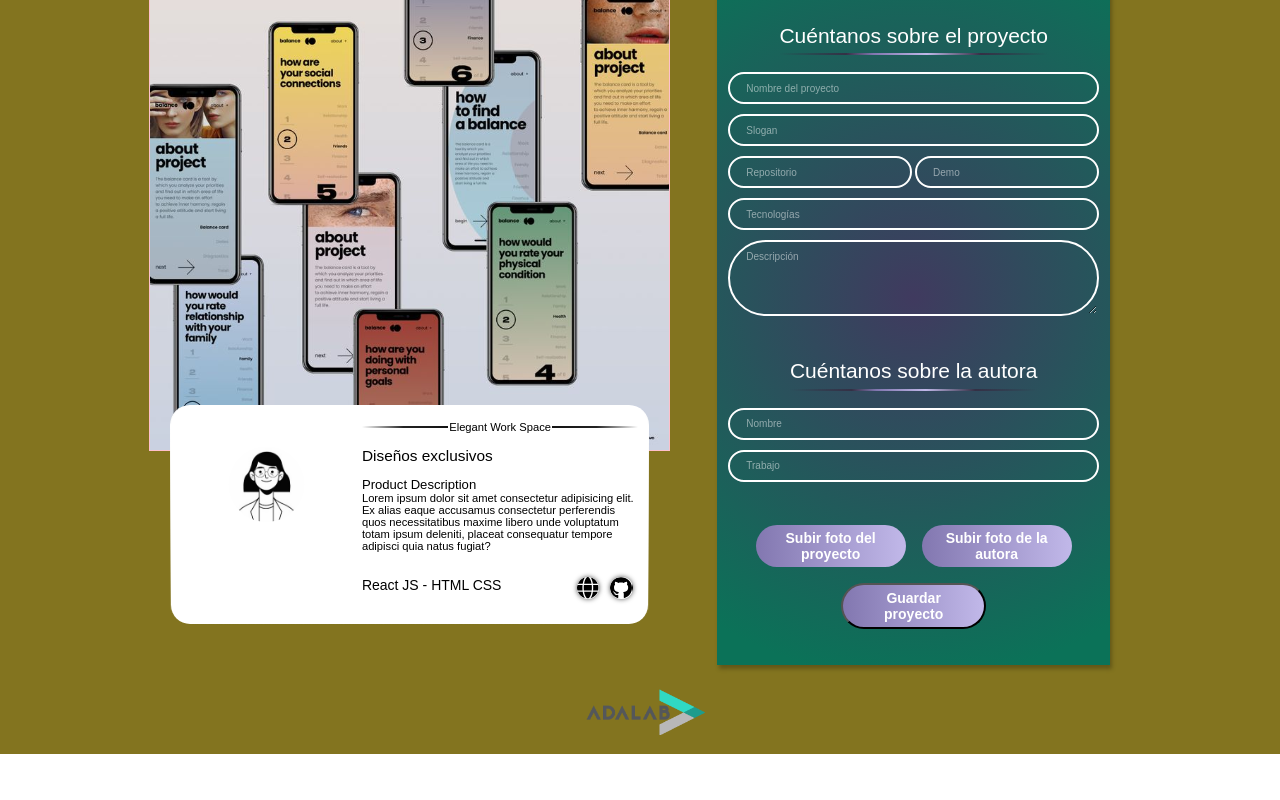
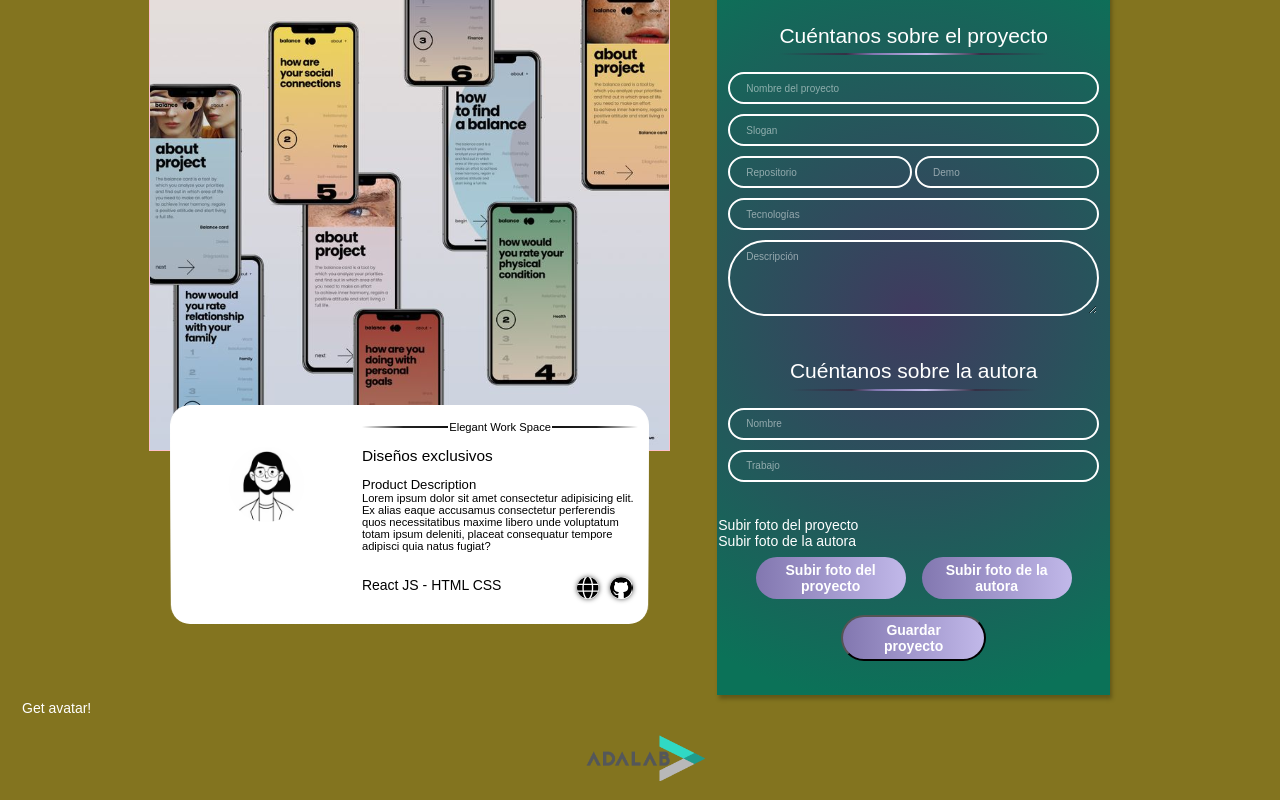
Before and after one commit to Marta-ms/Modulo-3-4-proyecto-equipo-1, a React (Vite) app: page / in a window 1280 px wide. Shown: the part 363-1163 px from the top of the page. Before the commit the page ends 1117 px from the top, so only its background shows below. Built offline with nearby package versions, Linux system fonts and the light colour scheme.

Commit message:
some steps to getavatar not finished

```diff
--- a/src/components/App.jsx
+++ b/src/components/App.jsx
@@ -3,8 +3,14 @@ import "../scss/App.scss";
 import Header from "./Header";
 import Footer from "./Footer";
 import Main from "./Main";
+import GetAvatar from "./GetAvatar";
 
 function App(props) {
+  const [avatar, setAvatar] = useState("");
+  const updateAvatar = (avatar) => {
+    setAvatar(avatar);
+  };
+
   const [nameProyect, setNameProyect] = useState("Elegant Work Space");
 
   const handleChangeProyect = (value) => {
@@ -24,13 +30,15 @@ function App(props) {
     console.log(value);
   };
 
-  const [nameDemo, setNameDemo] = useState ("");
+  const [nameDemo, setNameDemo] = useState("");
   const handleChangeDemo = (value) => {
     setNameDemo(value);
     console.log(value);
   };
 
-  const [nameTechnologies, setNameTechnologies] = useState("React JS - HTML CSS");
+  const [nameTechnologies, setNameTechnologies] = useState(
+    "React JS - HTML CSS"
+  );
   const handleChangeTechnologies = (value) => {
     setNameTechnologies(value);
     console.log(value);
@@ -43,7 +51,6 @@ function App(props) {
     setNameDescription(value);
     console.log(value);
   };
-
 
   const [nameUser, setNameUser] = useState("Rodolfa Agostina");
   const handleChangeUser = (ev) => {
@@ -66,7 +73,6 @@ function App(props) {
       <div className="container">
         <Header />
         <Main
-
           onChangeTitle={handleChangeProyect}
           onChangeSlogan={handleChangeSlogan}
           onChangeRepository={handleChangeRepository}
@@ -79,9 +85,8 @@ function App(props) {
           demoPreview={nameDemo}
           technologiesPreview={nameTechnologies}
           descriptionPreview={nameDescription}
-
-
         />
+        <GetAvatar avatar={avatar} updateAvatar={updateAvatar} />
         <Footer />
       </div>
     </>
--- a/src/components/Form.jsx
+++ b/src/components/Form.jsx
@@ -1,3 +1,5 @@
+import GetAvatar from "./GetAvatar";
+
 function Form(props) {
   const handleChangeNameProyect = (event) => {
     props.onChangeTitle(event.target.value);
@@ -15,16 +17,21 @@ function Form(props) {
     props.onChangeDemo(event.target.value);
   };
 
-   const handleChangeTechno = (event) => {
+  const handleChangeTechno = (event) => {
     props.onChangeTechnologies(event.target.value);
   };
 
-     const handleChangeDescriptionText = (event) => {
+  const handleChangeDescriptionText = (event) => {
     props.onChangeDescription(event.target.value);
   };
 
+  const handleChangePictureProyect = (event) => {
+    props.updateAvatar(event.target.value);
+  };
 
-
+  const handleChangePictureAuthor = (event) => {
+    props.updateAvatar(event.target.value);
+  };
 
   return (
     <form className="addForm">
@@ -103,6 +110,14 @@ function Form(props) {
           placeholder="Trabajo"
         />
       </fieldset>
+      <GetAvatar
+        text="Subir foto del proyecto"
+        updateAvatar={handleChangePictureProyect}
+      />
+      <GetAvatar
+        text="Subir foto de la autora"
+        updateAvatar={handleChangePictureAuthor}
+      />
 
       <fieldset className="addForm__group--upload">
         <label htmlFor="image" className="button">
--- a/src/components/Avatar.jsx
+++ b/src/components/GetAvatar.jsx
@@ -1,12 +1,7 @@
 import React from "react";
 import PropTypes from "prop-types";
-import defaultAvatar from "../images/defaultAvatar.png";
 
-function GetAvatar({
-  avatar = defaultAvatar,
-  updateAvatar,
-  text = "Get avatar!",
-}) {
+function GetAvatar({ updateAvatar, text = "Get avatar!" }) {
   // creamos una propiedad de la clase que es la que vamos a usar en varios métodos para cargar la imagen
   // esto es un manejador de ficheros
   const fr = new FileReader();
```
